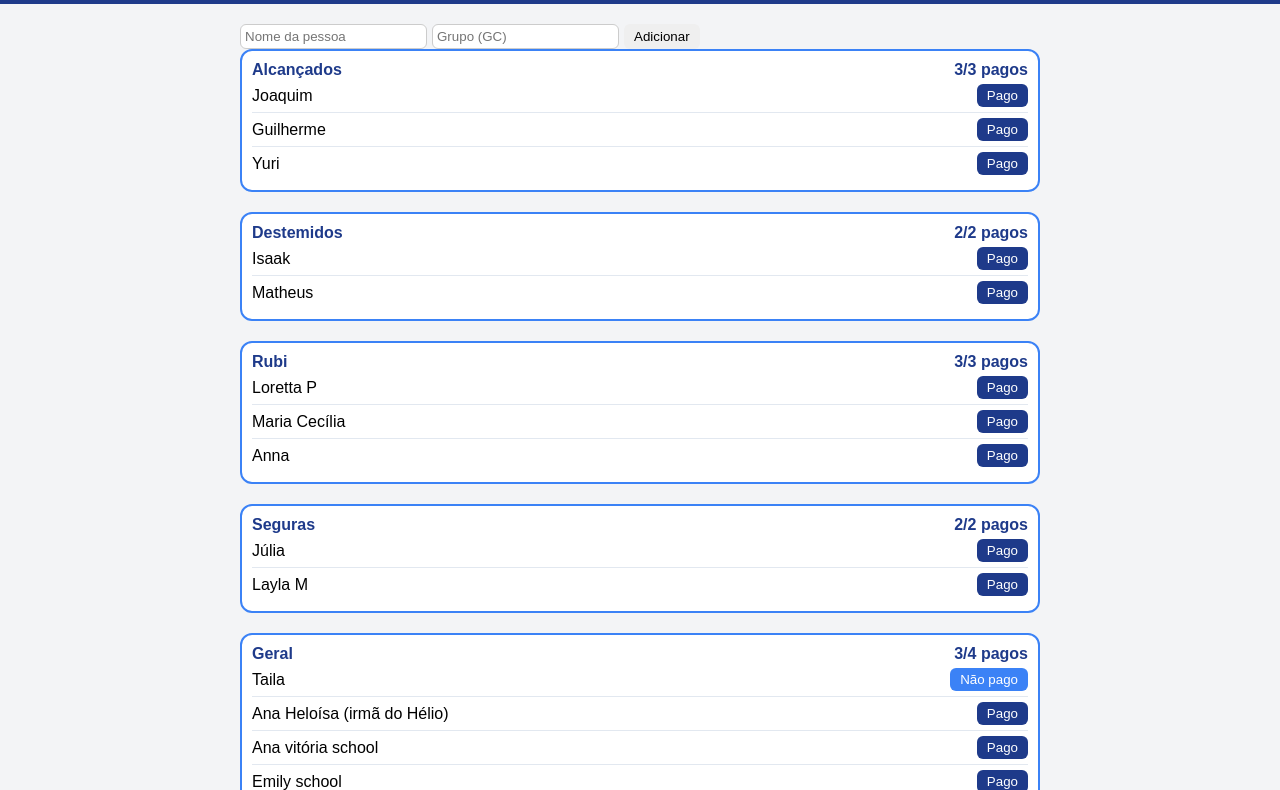
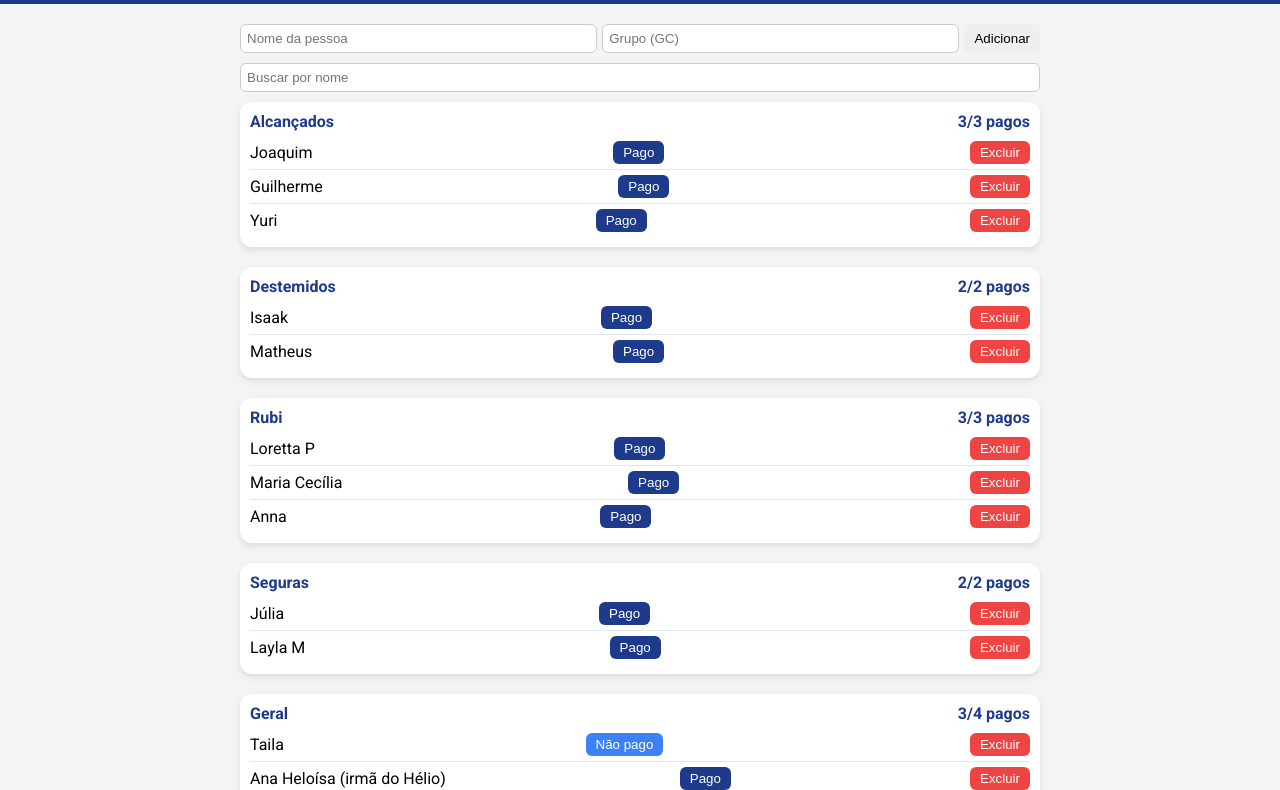
Before and after one commit to eduardaacorreia13-droid/Listinha-blusas-ice, a plain HTML site: page index.html in a window 1280 px wide. Shown: the part 64-854 px from the top of the page. Drawn offline with Linux system fonts and the light colour scheme.

Commit message:
Update index.html

```diff
--- a/index.html
+++ b/index.html
@@ -4,21 +4,23 @@
 <meta charset="UTF-8">
 <meta name="viewport" content="width=device-width, initial-scale=1.0">
 <title>Tribo ICE - Controle de Blusas</title>
+<link href="https://fonts.googleapis.com/css2?family=Roboto:wght@400;500;700&display=swap" rel="stylesheet">
 <style>
-  body { font-family: Arial, sans-serif; background: #f3f4f6; margin:0; padding:0;}
+  body { font-family: 'Roboto', sans-serif; background: #f3f4f6; margin:0; padding:0;}
   header { background: #1E3A8A; color: white; padding: 20px; text-align:center;}
   h1 { margin:0; font-size: 24px; }
   main { max-width: 800px; margin: 20px auto; padding: 0 10px; }
-  .gc-card { background:white; border:2px solid #3B82F6; border-radius:12px; padding:10px; margin-bottom:20px;}
-  .gc-title { font-weight:bold; color:#1E3A8A; display:flex; justify-content:space-between; align-items:center; }
+  .gc-card { background:white; border-radius:12px; padding:10px; margin-bottom:20px; box-shadow:0 3px 6px rgba(0,0,0,0.1);}
+  .gc-title { font-weight:bold; color:#1E3A8A; display:flex; justify-content:space-between; align-items:center; margin-bottom:5px;}
   .registro { display:flex; justify-content:space-between; align-items:center; padding:5px 0; border-bottom:1px solid #e2e8f0; }
   .registro:last-child { border:none; }
   button { padding: 4px 10px; border:none; border-radius:6px; cursor:pointer; }
   .pago { background:#1E3A8A; color:white; }
   .nao-pago { background:#3B82F6; color:white; }
+  .excluir { background:#EF4444; color:white; margin-left:5px; }
   footer { text-align:center; background:#1E3A8A; color:white; padding:10px; margin-top:20px; }
-  .adicionar { margin-top:10px; display:flex; gap:5px; }
-  input { padding:4px; border-radius:6px; border:1px solid #ccc; }
+  .adicionar, .busca { margin-bottom:10px; display:flex; gap:5px; flex-wrap: wrap;}
+  input { padding:6px; border-radius:6px; border:1px solid #ccc; flex:1; min-width:120px;}
 </style>
 </head>
 <body>
@@ -31,12 +33,18 @@
     <input type="text" id="gcInput" placeholder="Grupo (GC)">
     <button onclick="adicionarRegistro()">Adicionar</button>
   </div>
+  <div class="busca">
+    <input type="text" id="buscaInput" placeholder="Buscar por nome" oninput="render()">
+  </div>
 </main>
 <footer>Feito com 💙 para a Tribo ICE</footer>
 
 <script>
-// ======= Aqui você atualiza, modifica ou adiciona pessoas =======
-const registros = [
+// ====== Configurações iniciais ======
+const STORAGE_KEY = "tribo-ice-registros-v3";
+
+// Lista inicial de pessoas
+let registros = JSON.parse(localStorage.getItem(STORAGE_KEY)) || [
   { nome: "Júlia", gc: "Seguras", pago: true },
   { nome: "Layla M", gc: "Seguras", pago: true },
   { nome: "Loretta P", gc: "Rubi", pago: true },
@@ -53,34 +61,55 @@ const registros = [
   { nome: "Emily school", gc: "Geral", pago: true }
 ];
 
-// ======= Funções =======
+// ====== Funções ======
+function salvar() {
+  localStorage.setItem(STORAGE_KEY, JSON.stringify(registros));
+}
+
 function render() {
   const app = document.getElementById('app');
-  // Limpa tudo, exceto a barra de adicionar
+  // remove todos os cards existentes
   app.querySelectorAll('.gc-card').forEach(c=>c.remove());
 
-  // Organiza os grupos, garantindo "Geral" por último
+  const busca = document.getElementById('buscaInput').value.toLowerCase();
+  // organiza grupos, "Geral" por último
   const grupos = {};
-  registros.forEach(r => { if(!grupos[r.gc]) grupos[r.gc]=[]; grupos[r.gc].push(r); });
+  registros.forEach(r=>{
+    if(!grupos[r.gc]) grupos[r.gc]=[];
+    grupos[r.gc].push(r);
+  });
   const keys = Object.keys(grupos).filter(k=>k!=="Geral").sort();
   if(grupos["Geral"]) keys.push("Geral");
 
   keys.forEach(gc=>{
-    const lista = grupos[gc];
+    const lista = grupos[gc].filter(r=>r.nome.toLowerCase().includes(busca));
     const pagos = lista.filter(r=>r.pago).length;
     const card = document.createElement('div'); card.className='gc-card';
     const title = document.createElement('div'); title.className='gc-title';
-    title.innerHTML=`${gc} <span>${pagos}/${lista.length} pagos</span>`;
+    title.innerHTML = `${gc} <span>${pagos}/${lista.length} pagos</span>`;
     card.appendChild(title);
 
-    lista.forEach(r=>{
+    lista.forEach((r,index)=>{
       const div = document.createElement('div'); div.className='registro';
-      const nome = document.createElement('div'); nome.textContent=r.nome;
-      const btn = document.createElement('button');
-      btn.textContent = r.pago ? 'Pago' : 'Não pago';
-      btn.className = r.pago ? 'pago' : 'nao-pago';
-      btn.onclick = ()=>{ r.pago=!r.pago; render(); };
-      div.appendChild(nome); div.appendChild(btn); card.appendChild(div);
+      const nomeDiv = document.createElement('div'); nomeDiv.textContent = r.nome;
+      const btnPago = document.createElement('button');
+      btnPago.textContent = r.pago ? 'Pago' : 'Não pago';
+      btnPago.className = r.pago ? 'pago' : 'nao-pago';
+      btnPago.onclick = ()=>{ r.pago=!r.pago; salvar(); render(); };
+
+      const btnExcluir = document.createElement('button');
+      btnExcluir.textContent = 'Excluir';
+      btnExcluir.className = 'excluir';
+      btnExcluir.onclick = ()=>{
+        if(confirm(`Deseja remover ${r.nome}?`)) {
+          registros.splice(registros.indexOf(r),1);
+          salvar();
+          render();
+        }
+      };
+
+      div.appendChild(nomeDiv); div.appendChild(btnPago); div.appendChild(btnExcluir);
+      card.appendChild(div);
     });
     app.appendChild(card);
   });
@@ -91,13 +120,14 @@ function adicionarRegistro() {
   const gcInput = document.getElementById('gcInput');
   const nome = nomeInput.value.trim();
   const gc = gcInput.value.trim();
-  if(!nome || !gc) { alert('Preencha os dois campos!'); return; }
+  if(!nome || !gc) { alert("Preencha os dois campos!"); return; }
   registros.push({ nome, gc, pago:false });
   nomeInput.value=''; gcInput.value='';
+  salvar();
   render();
 }
 
-// ======= Inicial =======
+// ====== Inicial ======
 render();
 </script>
 </body>
```
